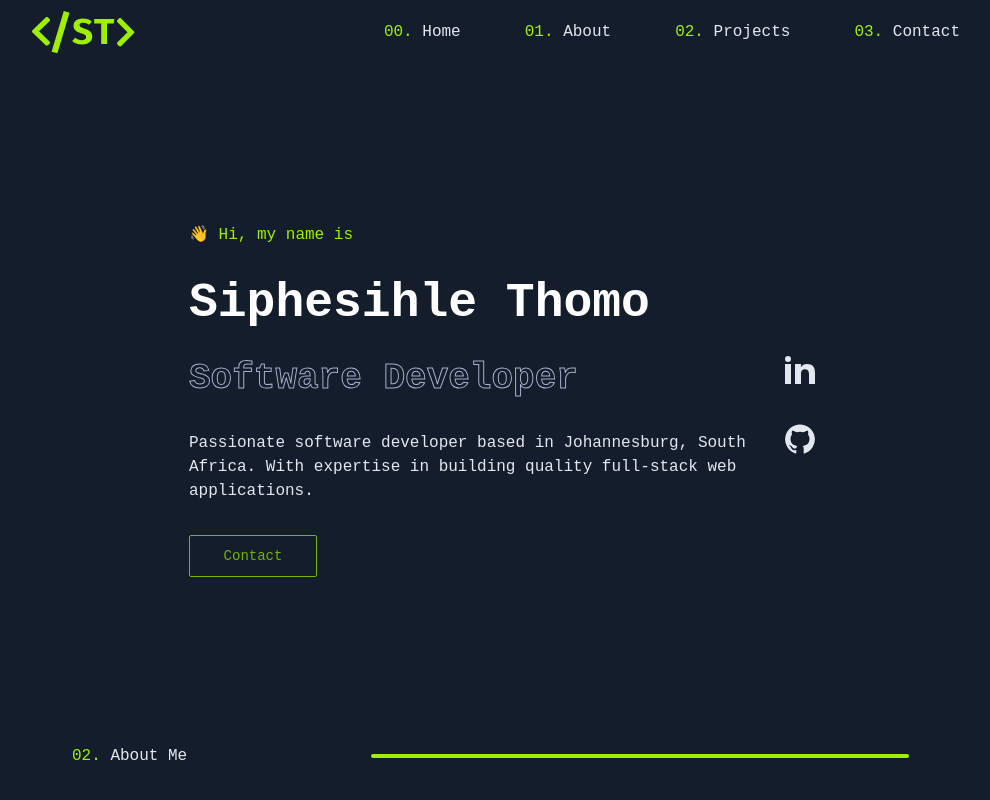
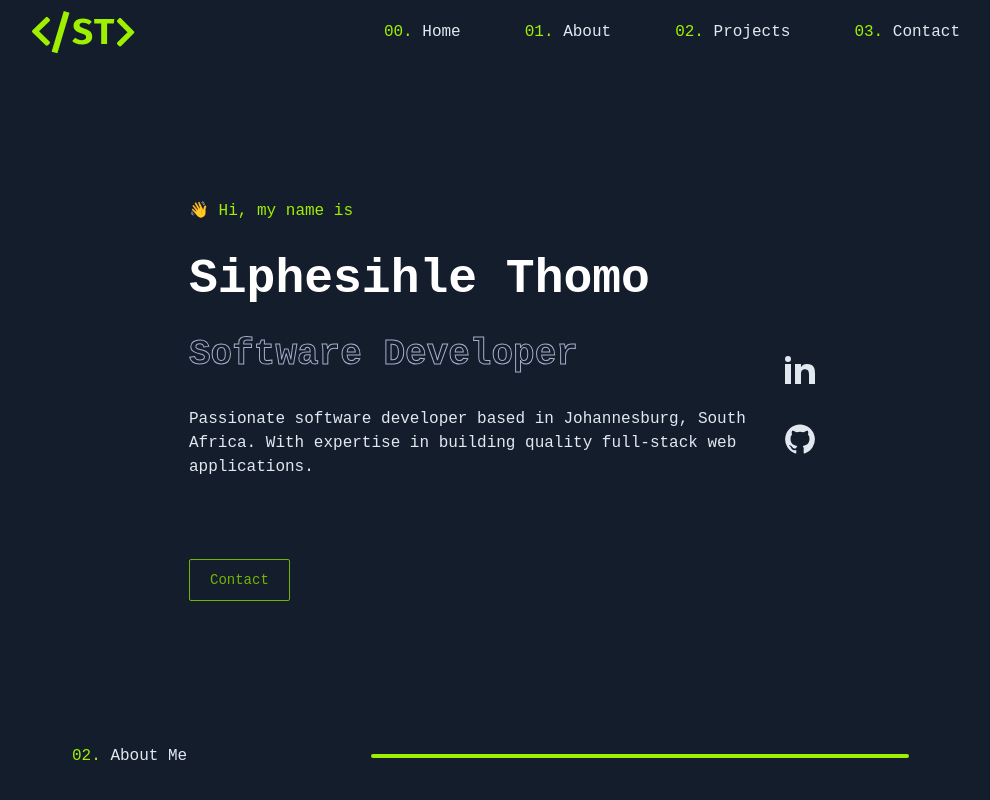
Before and after one commit to Sean-Thomo/portfolio, a Next.js app: page / in a window 1280 px wide. Shown: the top 800 px of the page, without its empty margins (128-1118 px from the left). Built offline with nearby package versions, Linux system fonts and the light colour scheme.

Commit message:
fix(contact btn link): redo contact button

```diff
--- a/src/app/page.tsx
+++ b/src/app/page.tsx
@@ -18,11 +18,11 @@ export default function Home() {
                     <p>Passionate software developer based in Johannesburg, South Africa.
                     With expertise in building quality full-stack web applications.</p>
 
-                    <Link href="/#contact" className="w-32 text-lime-600 hover:text-white border border-lime-600
+                    <a className="text-lime-600 hover:text-white border border-lime-600
                     focus:ring-4 focus:outline-none focus:ring-lime-300
-                    font-medium rounded-sm text-sm px-5 py-2.5 text-center mr-2 mb-2 transition
+                    font-medium rounded-sm text-sm px-5 py-2.5 text-center mr-2 mb-2 mt-12 transition
                     duration-150 ease-in-out hover:bg-lime-600 hover:scale-110"
-                    >Contact</Link>
+                    href="mailto:seansthomo@gmail.com">Contact</a>
                 </div>
 
                 <div className="mt-8 flex flex-row justify-center items-center md:flex-col md:place-items-start md:mt-0">
```
